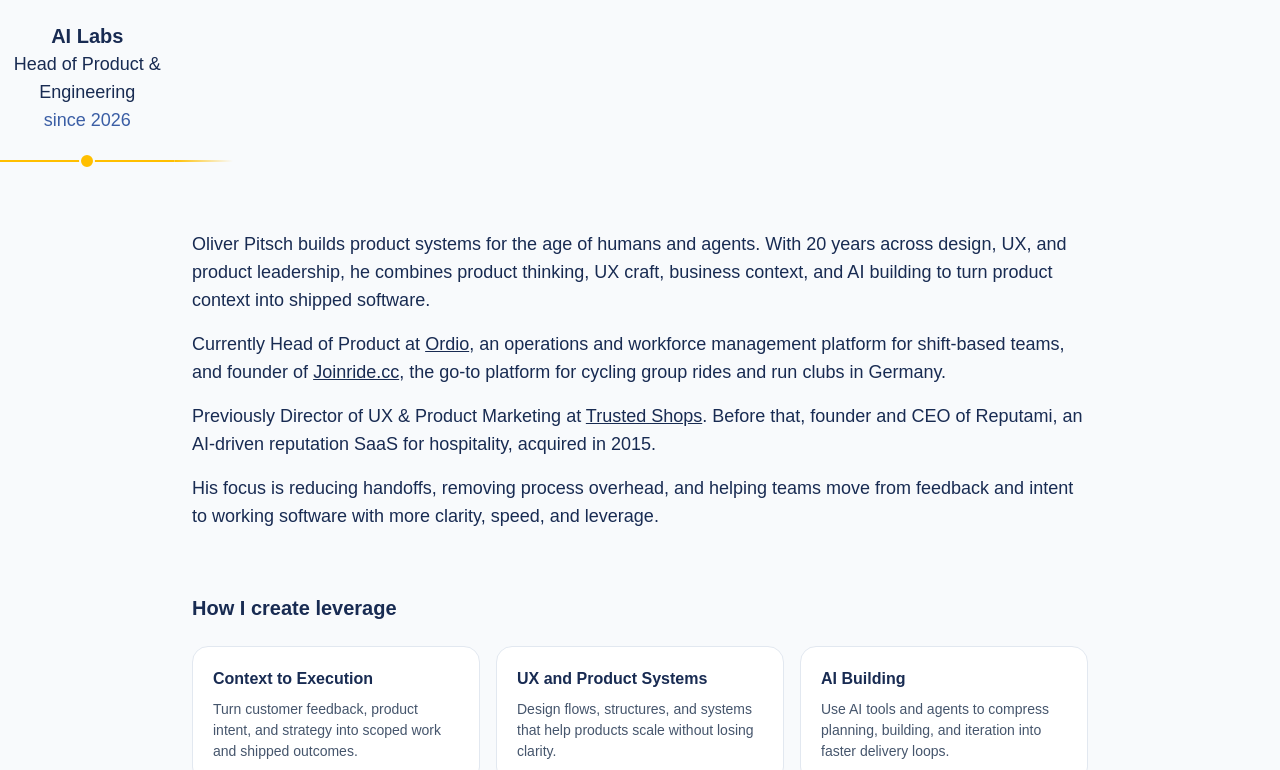
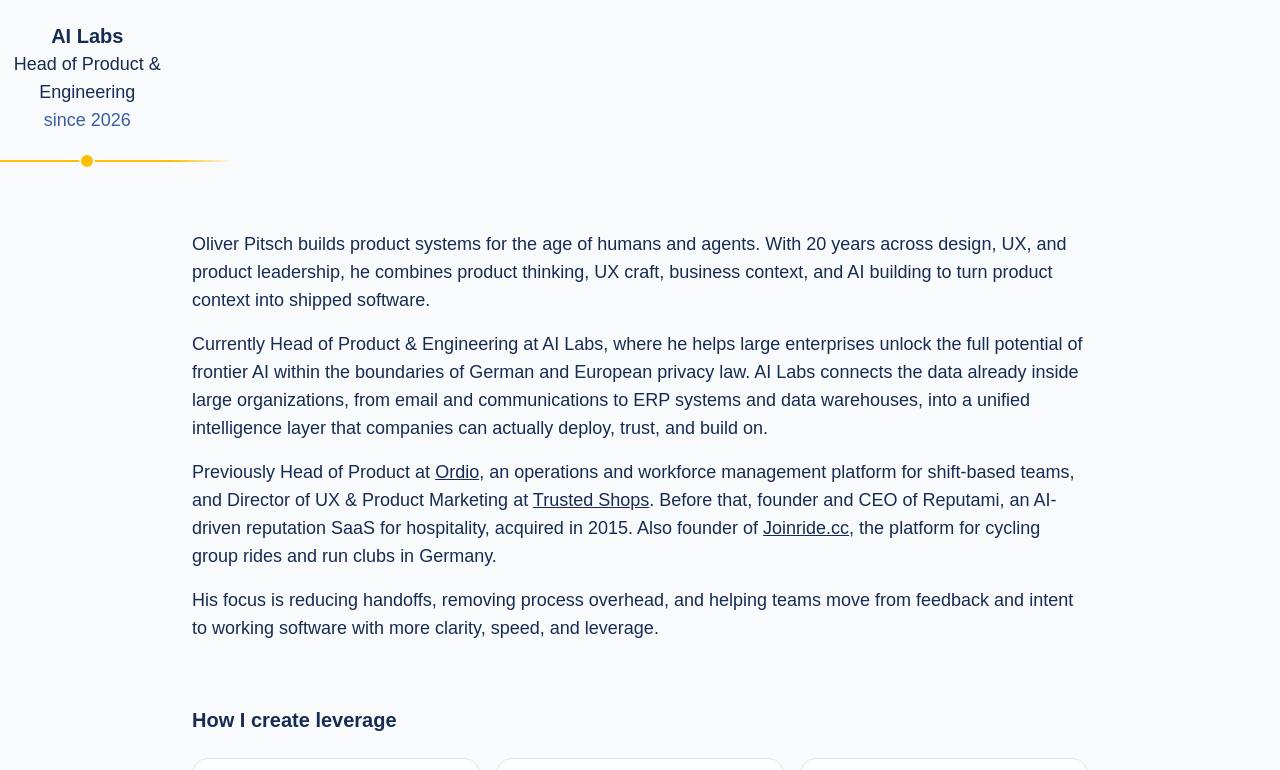
Before and after one commit to oliverpitsch/oliverpitsch.github.io, a Next.js app: page / in a window 1280 px wide. Shown: the part 996-1766 px from the top of the page. Built offline with nearby package versions, Linux system fonts and the light colour scheme.

Commit message:
Update timeline and profile description for AI Labs role

```diff
--- a/src/app/layout.tsx
+++ b/src/app/layout.tsx
@@ -15,33 +15,33 @@
 
 export const metadata = {
   metadataBase: new URL('https://pitsch.me'),
-  title: 'Oliver Pitsch – Product Maker & Builder',
+  title: 'Oliver Pitsch – Product & Engineering Leader',
   description:
-    'Oliver Pitsch is a product maker and builder from Cologne, Germany with 20 years of experience across design, UX, and product leadership. Currently Head of Product at Ordio, founder of Joinride, and writer on product, AI, and building.',
+    'Oliver Pitsch is a product and engineering leader from Cologne, Germany with 20 years across design, UX, and product leadership. Currently Head of Product & Engineering at AI Labs, helping large enterprises deploy frontier AI under European privacy law.',
   openGraph: {
     type: 'website',
     url: '/',
-    title: 'Oliver Pitsch – Product Maker & Builder',
+    title: 'Oliver Pitsch – Product & Engineering Leader',
     description:
-      'Product maker and builder from Cologne, Germany. 20 years across design, UX, and product leadership. Building AI-native, shipping fast.',
+      'Product and engineering leader from Cologne, Germany. 20 years across design, UX, and product. Currently building enterprise AI at AI Labs.',
     images: [
       {
         url: '/images/og-images/og-facebook.jpg',
         width: 1200,
         height: 630,
-        alt: 'Oliver Pitsch – Product Maker & Builder',
+        alt: 'Oliver Pitsch – Product & Engineering Leader',
       },
     ],
   },
   twitter: {
     card: 'summary_large_image',
-    title: 'Oliver Pitsch – Product Maker & Builder',
+    title: 'Oliver Pitsch – Product & Engineering Leader',
     description:
-      'Product maker and builder from Cologne, Germany. 20 years across design, UX, and product leadership. Building AI-native, shipping fast.',
+      'Product and engineering leader from Cologne, Germany. 20 years across design, UX, and product. Currently building enterprise AI at AI Labs.',
     images: [
       {
         url: '/images/og-images/og-twitter-card.jpg',
-        alt: 'Oliver Pitsch – Product Maker & Builder',
+        alt: 'Oliver Pitsch – Product & Engineering Leader',
       },
     ],
   },
--- a/src/app/page.tsx
+++ b/src/app/page.tsx
@@ -68,16 +68,16 @@
       svg: 'companies/logo-trusted-shops.svg',
     },
     {
+      label: 'Ordio',
+      span: '2025 – 2026',
+      jobTitle: 'Head of Product',
+      svg: 'companies/logo-ordio.svg',
+    },
+    {
       label: 'Joinride.cc',
       span: 'since 2022',
       jobTitle: 'Founder',
       svg: 'companies/logo-joinride.svg',
-    },
-    {
-      label: 'Ordio',
-      span: '2025 – 2026',
-      jobTitle: 'Head of Product',
-      svg: 'companies/logo-ordio.svg',
     },
     {
       label: 'AI Labs',
@@ -291,23 +291,28 @@
             business context, and AI building to turn product context into shipped software.
           </p>
           <p className="mt-4">
-            Currently Head of Product at{' '}
+            Currently Head of Product &amp; Engineering at AI Labs, where he helps large enterprises
+            unlock the full potential of frontier AI within the boundaries of German and European
+            privacy law. AI Labs connects the data already inside large organizations, from email
+            and communications to ERP systems and data warehouses, into a unified intelligence layer
+            that companies can actually deploy, trust, and build on.
+          </p>
+          <p className="mt-4">
+            Previously Head of Product at{' '}
             <a href="https://ordio.com" className="underline">
               Ordio
             </a>
-            , an operations and workforce management platform for shift-based teams, and founder of{' '}
-            <a href="https://joinride.cc" className="underline">
-              Joinride.cc
-            </a>
-            , the go-to platform for cycling group rides and run clubs in Germany.
-          </p>
-          <p className="mt-4">
-            Previously Director of UX &amp; Product Marketing at{' '}
+            , an operations and workforce management platform for shift-based teams, and Director of
+            UX &amp; Product Marketing at{' '}
             <a href="https://trustedshops.com" className="underline">
               Trusted Shops
             </a>
             . Before that, founder and CEO of Reputami, an AI-driven reputation SaaS for
-            hospitality, acquired in 2015.
+            hospitality, acquired in 2015. Also founder of{' '}
+            <a href="https://joinride.cc" className="underline">
+              Joinride.cc
+            </a>
+            , the platform for cycling group rides and run clubs in Germany.
           </p>
           <p className="mt-4">
             His focus is reducing handoffs, removing process overhead, and helping teams move from
```
